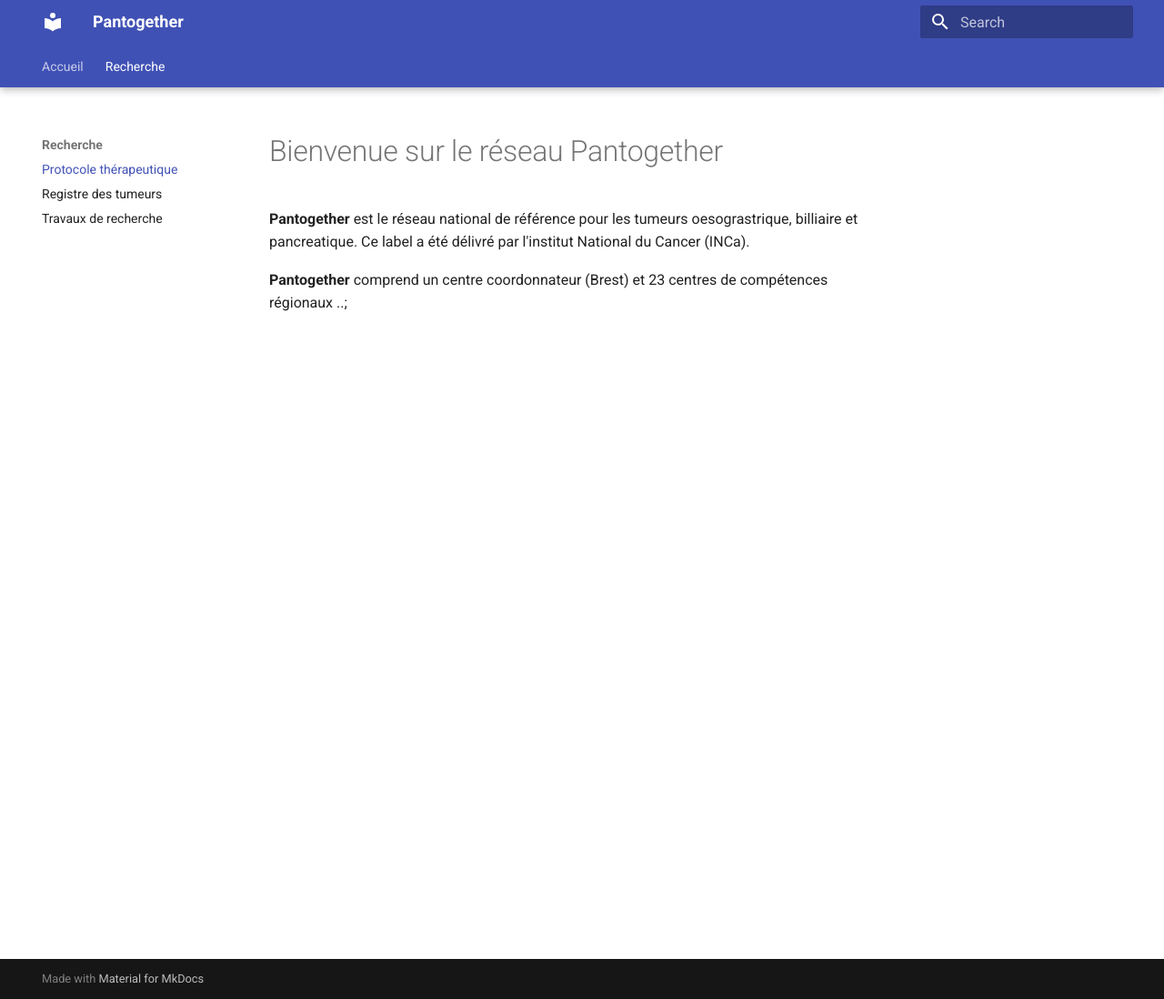
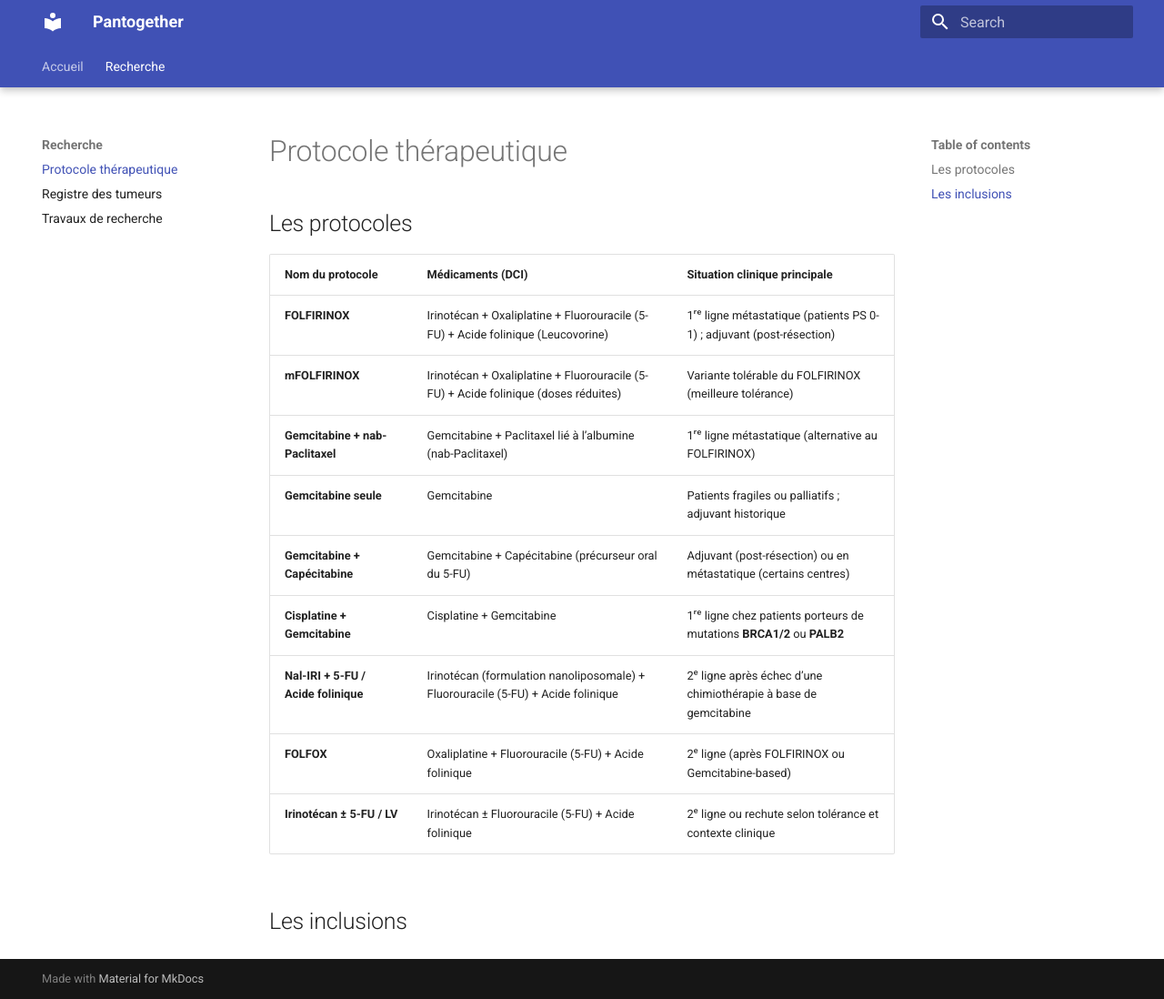
Before and after one commit to CHU-Brest/pantogether, an MkDocs documentation site: the page built from docs/recherche/protocole.md, in a window 1280 px wide and 1098 px high. Shown: the whole window at 91% size. Built offline with MkDocs 1.6.1 and Material for MkDocs 9.7.7, drawn with Linux system fonts in a browser that asks for light colours.

Commit message:
example tableau

```diff
--- a/docs/recherche/protocole.md
+++ b/docs/recherche/protocole.md
@@ -4,13 +4,22 @@
 ---
 
 
-# Bienvenue sur le réseau Pantogether
+## Les protocoles
+
+| **Nom du protocole**                 | **Médicaments (DCI)**                                                               | **Situation clinique principale**                                      |
+| ------------------------------------ | ----------------------------------------------------------------------------------- | ---------------------------------------------------------------------- |
+| **FOLFIRINOX**                       | Irinotécan + Oxaliplatine + Fluorouracile (5-FU) + Acide folinique (Leucovorine)    | 1ʳᵉ ligne métastatique (patients PS 0-1) ; adjuvant (post-résection)   |
+| **mFOLFIRINOX**                      | Irinotécan + Oxaliplatine + Fluorouracile (5-FU) + Acide folinique (doses réduites) | Variante tolérable du FOLFIRINOX (meilleure tolérance)                 |
+| **Gemcitabine + nab-Paclitaxel**     | Gemcitabine + Paclitaxel lié à l’albumine (nab-Paclitaxel)                          | 1ʳᵉ ligne métastatique (alternative au FOLFIRINOX)                     |
+| **Gemcitabine seule**                | Gemcitabine                                                                         | Patients fragiles ou palliatifs ; adjuvant historique                  |
+| **Gemcitabine + Capécitabine**       | Gemcitabine + Capécitabine (précurseur oral du 5-FU)                                | Adjuvant (post-résection) ou en métastatique (certains centres)        |
+| **Cisplatine + Gemcitabine**         | Cisplatine + Gemcitabine                                                            | 1ʳᵉ ligne chez patients porteurs de mutations **BRCA1/2** ou **PALB2** |
+| **Nal-IRI + 5-FU / Acide folinique** | Irinotécan (formulation nanoliposomale) + Fluorouracile (5-FU) + Acide folinique    | 2ᵉ ligne après échec d’une chimiothérapie à base de gemcitabine        |
+| **FOLFOX**                           | Oxaliplatine + Fluorouracile (5-FU) + Acide folinique                               | 2ᵉ ligne (après FOLFIRINOX ou Gemcitabine-based)                       |
+| **Irinotécan ± 5-FU / LV**           | Irinotécan ± Fluorouracile (5-FU) + Acide folinique                                 | 2ᵉ ligne ou rechute selon tolérance et contexte clinique               |
 
 
-**Pantogether** est le réseau national de référence
-pour les tumeurs oesograstrique, billiaire et
-pancreatique.
-Ce label a été délivré par l'institut National du Cancer (INCa).
 
-**Pantogether** comprend un centre coordonnateur (Brest) et
-23 centres de compétences régionaux ..;
+
+
+## Les inclusions
```
Also changed, not shown: docs/index.md (+10 -3 lines).
